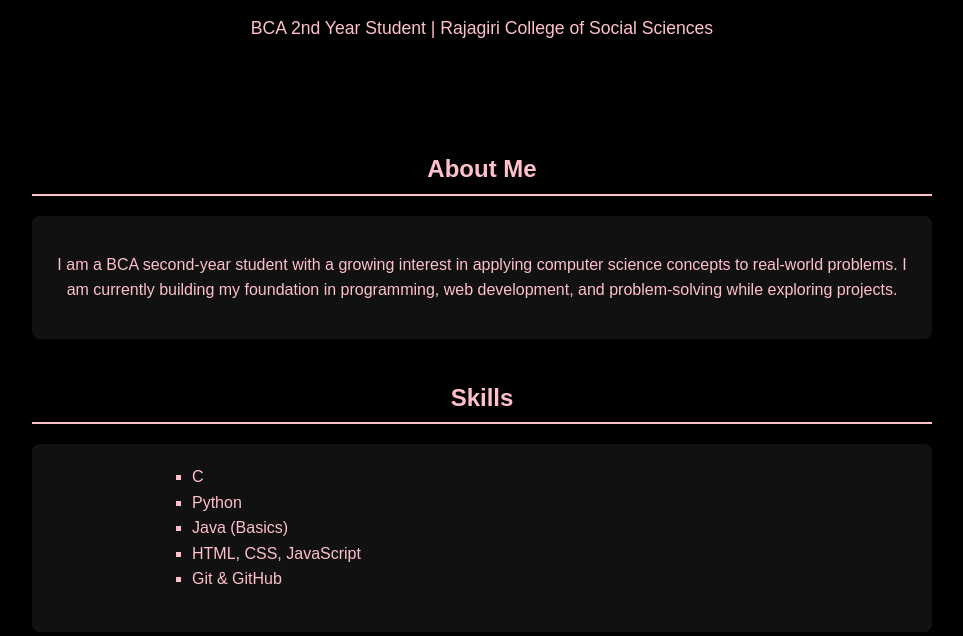
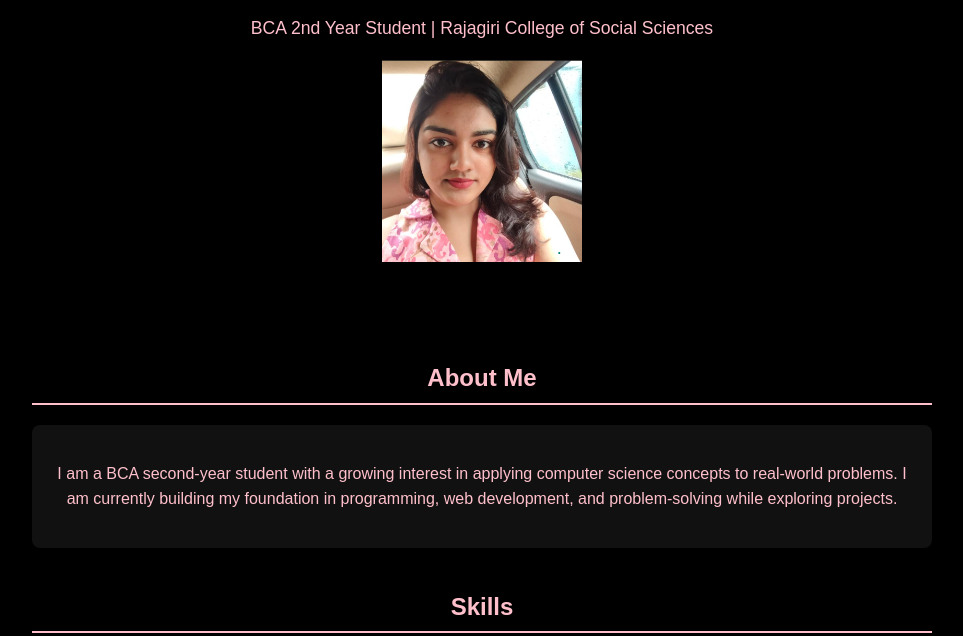
Before and after one commit to tia-345/tia-345.github.io, a plain HTML site: page index.html in a window 1280 px wide. Shown: the part 164-800 px from the top of the page, without its empty margins (158-1121 px from the left). Drawn offline with Linux system fonts and the light colour scheme.

Commit message:
Update index.html with image

```diff
--- a/index.html
+++ b/index.html
@@ -86,6 +86,8 @@
   <header>
     <h1>Hi, I’m Tia Moncy 👋</h1>
     <p>BCA 2nd Year Student | Rajagiri College of Social Sciences</p>
+    <img src="mypic.png" alt="Tia Moncy" width="200">
+
   </header>
 
   <!-- ABOUT -->
```
